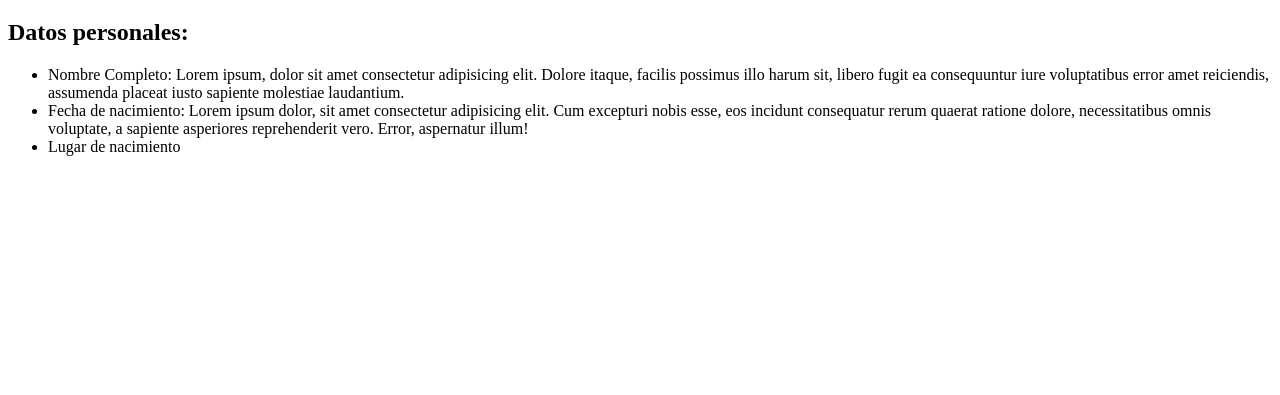
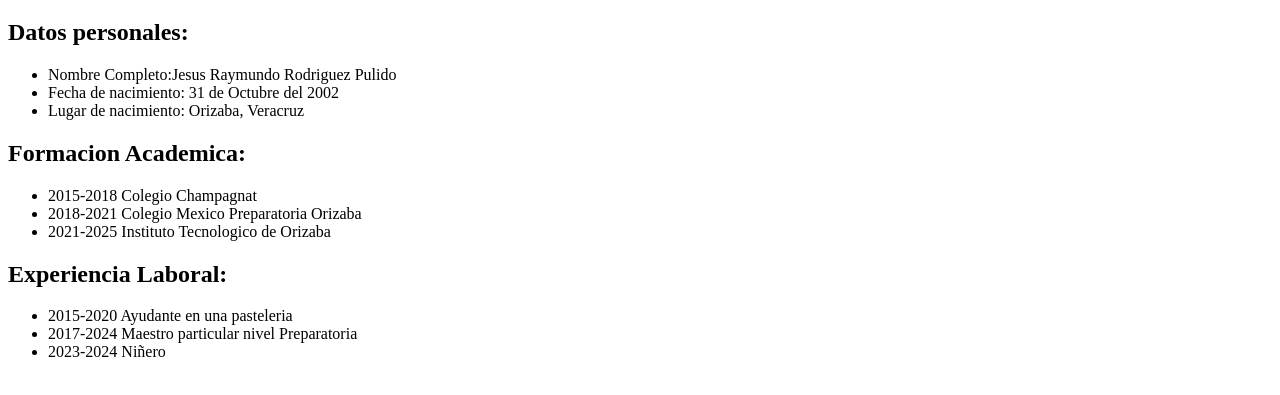
Before and after one commit to Chokis1323/Programaci-n-Web, a plain HTML site: page index.html in a window 1280 px wide. Shown: the part 61-456 px from the top of the page. Drawn offline with Linux system fonts and the light colour scheme.

Commit message:
Add files via upload

```diff
--- a/index.html
+++ b/index.html
@@ -3,15 +3,27 @@
 <head>
     <meta charset="UTF-8">
     <meta name="viewport" content="">
-    <title>CV Jesus Raymundo Rodriguez Pulido</title>
+    <title>CV Jesus Raymundo </title>
 </head>
 <body>
     <h1>DATOS</h1>
     <h2>Datos personales:</h2>
     <ul>
-        <li>Nombre Completo: Lorem ipsum, dolor sit amet consectetur adipisicing elit. Dolore itaque, facilis possimus illo harum sit, libero fugit ea consequuntur iure voluptatibus error amet reiciendis, assumenda placeat iusto sapiente molestiae laudantium. </li>
-        <li>Fecha de nacimiento: Lorem ipsum dolor, sit amet consectetur adipisicing elit. Cum excepturi nobis esse, eos incidunt consequatur rerum quaerat ratione dolore, necessitatibus omnis voluptate, a sapiente asperiores reprehenderit vero. Error, aspernatur illum!</li>
-        <li>Lugar de nacimiento</li>
+        <li>Nombre Completo:Jesus Raymundo Rodriguez Pulido  </li>
+        <li>Fecha de nacimiento: 31 de Octubre del 2002 </li>
+        <li>Lugar de nacimiento: Orizaba, Veracruz</li>
+    </ul>
+    <h2>Formacion Academica:</h2>
+    <ul>
+        <li>2015-2018   Colegio Champagnat</li>
+        <li>2018-2021   Colegio Mexico Preparatoria Orizaba</li>
+        <li>2021-2025   Instituto Tecnologico de Orizaba</li>
+    </ul>
+    <h2>Experiencia Laboral:</h2>
+    <ul>
+        <li>2015-2020   Ayudante en una pasteleria </li>
+        <li>2017-2024   Maestro particular nivel Preparatoria</li>
+        <li>2023-2024   Niñero</li>
     </ul>
 </body>
 </html>
```
